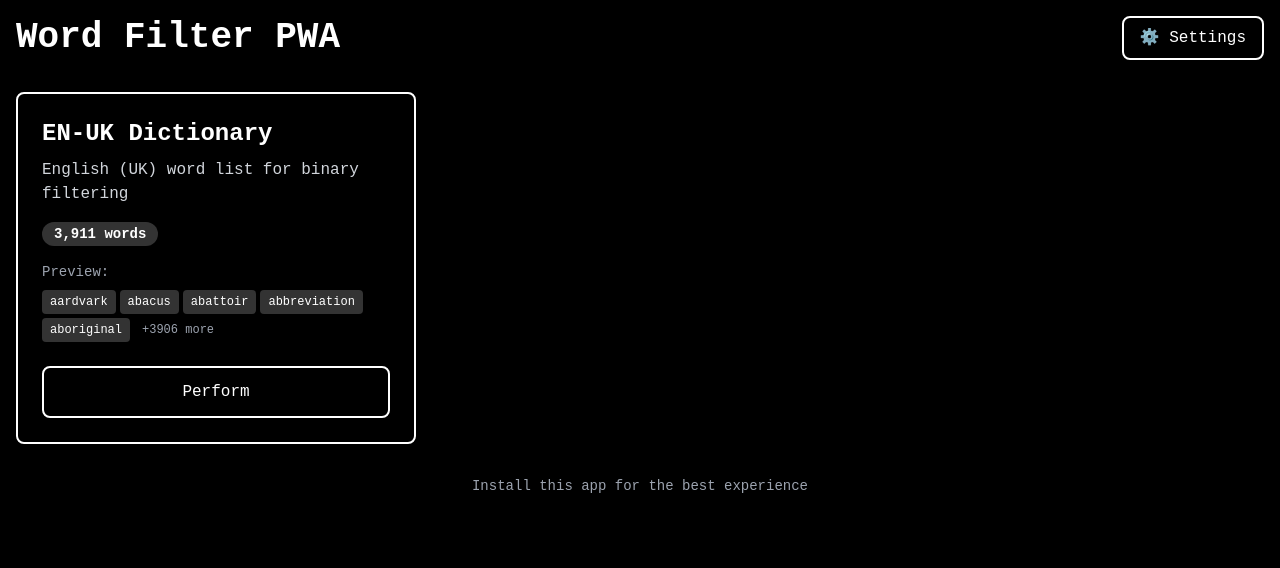
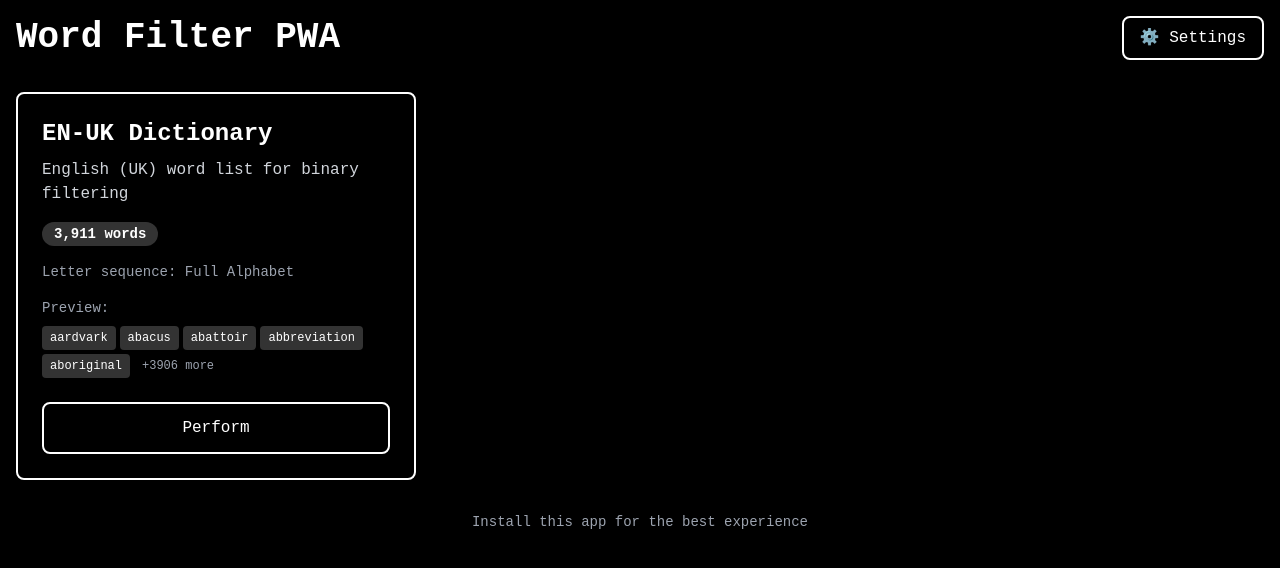
Before and after one commit to AndyHJay83/grail-binary, a React (Vite) app: page / in a window 1280 px wide. Shown: the top 568 px of the page. Built offline with nearby package versions, Linux system fonts and the light colour scheme.

Commit message:
Add letter sequence display to homepage word list cards

```diff
--- a/src/pages/HomePage.tsx
+++ b/src/pages/HomePage.tsx
@@ -2,10 +2,11 @@ import React from 'react';
 import { useNavigate } from 'react-router-dom';
 import { useAppContext } from '../context/AppContext';
 import { WordListCard } from '../types';
+import { getSequenceById } from '../data/letterSequences';
 
 const HomePage: React.FC = () => {
   const navigate = useNavigate();
-  const { getAllWordLists, selectWordList } = useAppContext();
+  const { getAllWordLists, selectWordList, state } = useAppContext();
   const [wordLists, setWordLists] = React.useState<WordListCard[]>([]);
   const [loading, setLoading] = React.useState(true);
 
@@ -93,6 +94,12 @@ const HomePage: React.FC = () => {
               </span>
             </div>
 
+            <div className="mb-4">
+              <p className="text-sm text-gray-400">
+                Letter sequence: {getSequenceById(state.userPreferences.selectedLetterSequence)?.name || 'Full Alphabet'}
+              </p>
+            </div>
+
             <div className="mb-6">
               <p className="text-sm text-gray-400 mb-2">Preview:</p>
               <div className="flex flex-wrap gap-1">
```
Also changed, not shown: 12 other files (tests, documents, lock files or other folders).
